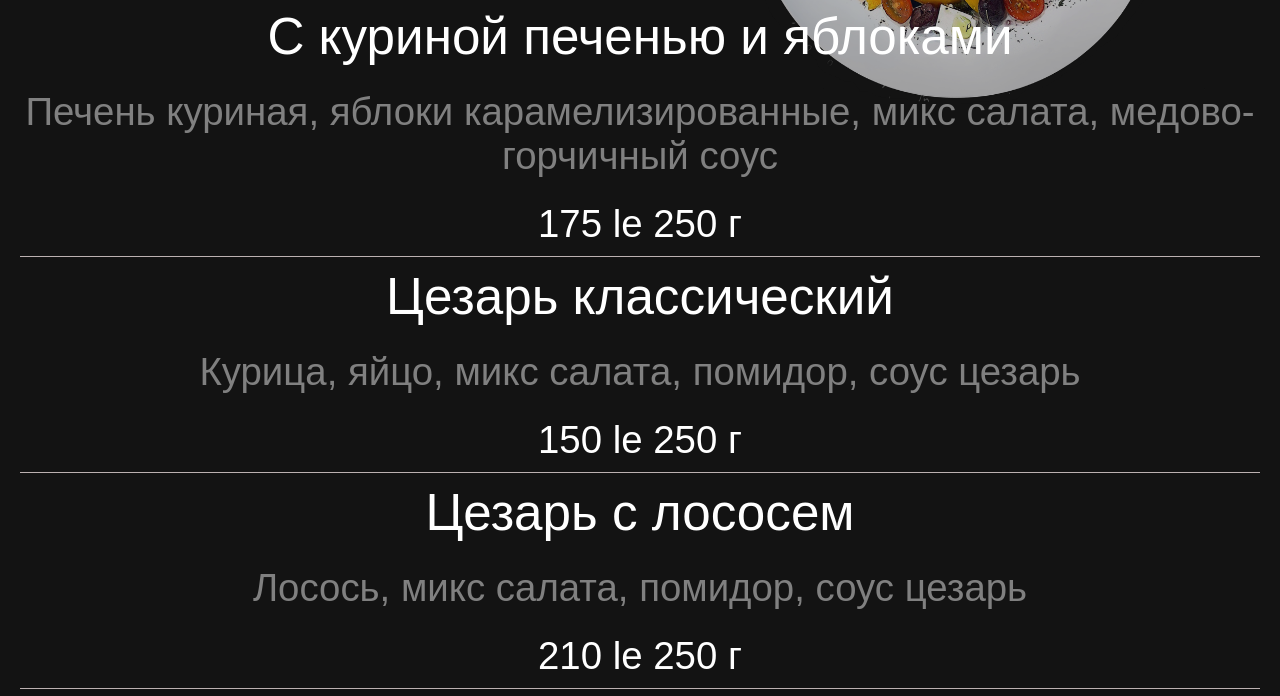
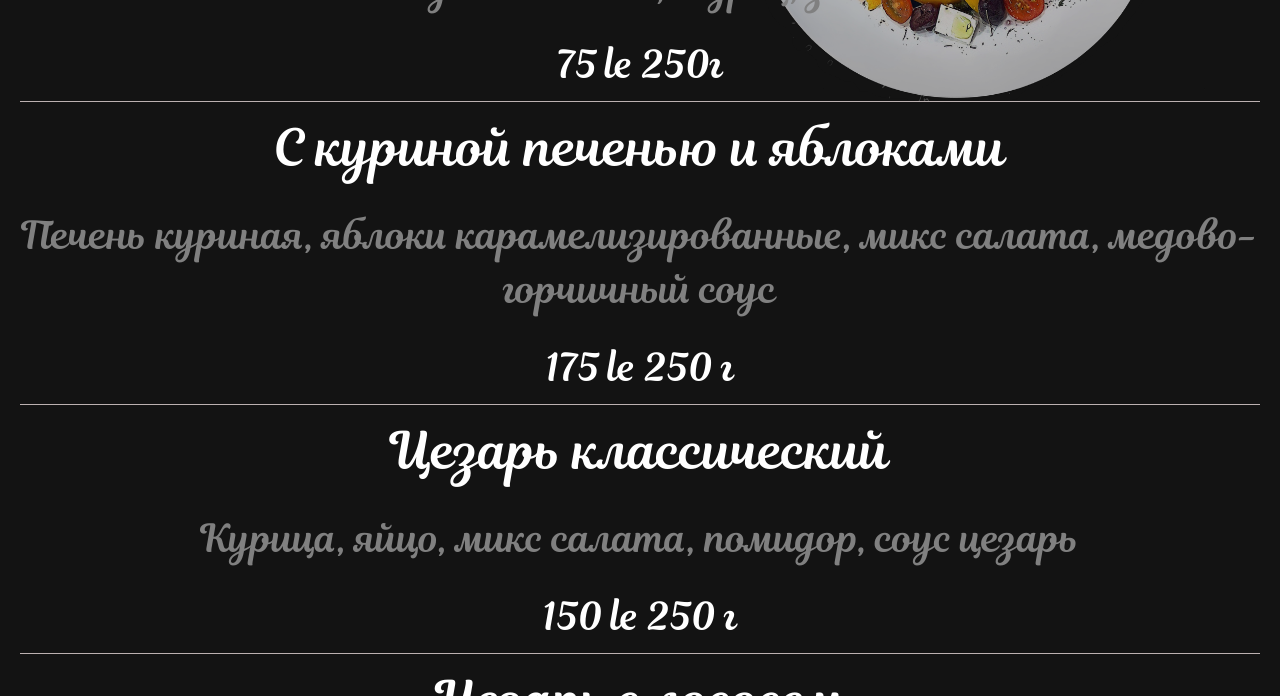
Before and after one commit to Ushkurova/boxfoodsua, a plain HTML site: page public/index.html in a window 1280 px wide. Shown: the part 823-1519 px from the top of the page. Drawn offline with Linux system fonts and the light colour scheme; a script that the page names is missing.

Commit message:
add fonts

```diff
--- a/public/style.css
+++ b/public/style.css
@@ -1,10 +1,29 @@
 /* Общие стили */
+
+@font-face {
+  font-family: magnolia;
+  src: url(fonts/magnolia-script.woff2);
+}
+
+@font-face {
+  font-family: vizit;
+  src: url(fonts/vizit.woff2);
+}
+
+
+@font-face {
+  font-family: yarin;
+  src: url(fonts/yarin-bold.woff2);
+}
+
+
 body {
   font-family: 'Arial', sans-serif;
   margin: 0;
   padding: 0;
   background-color: #131313;
   color: #ffffff;
+  font-family: magnolia, sans-serif;
 }
 
 header {
```
Also changed, not shown: public/fonts/magnolia-script.woff2 (added), public/fonts/vizit.woff2 (added), public/fonts/yarin-bold.woff2 (added).
